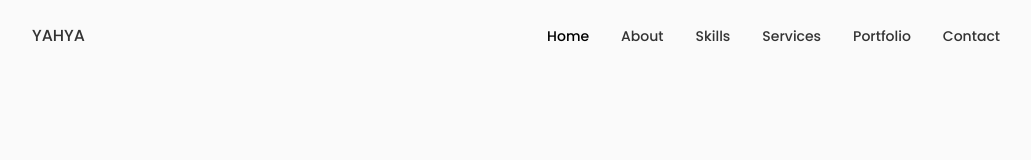
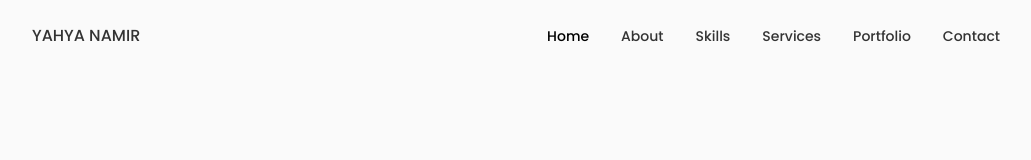
Before and after one commit to YahyaNamir/yahya-namir-potfolio, a React (Create React App) app: page / in a window 1280 px wide. Shown: the top 160 px of the page, without its empty margins (124-1155 px from the left). Built offline with nearby package versions, Linux system fonts and the light colour scheme.

Commit message:
testName
name

```diff
--- a/src/components/header/Header.jsx
+++ b/src/components/header/Header.jsx
@@ -15,7 +15,7 @@ const Header = () => {
     <header className="header">
       <nav className="nav container">
         <a href="/" className="nav__logo">
-          YAHYA
+          YAHYA NAMIR
         </a>
         <div className={Toggle ? "nav__menu show-menu" : "nav__menu"}>
           <ul className="nav__list grid">
```
